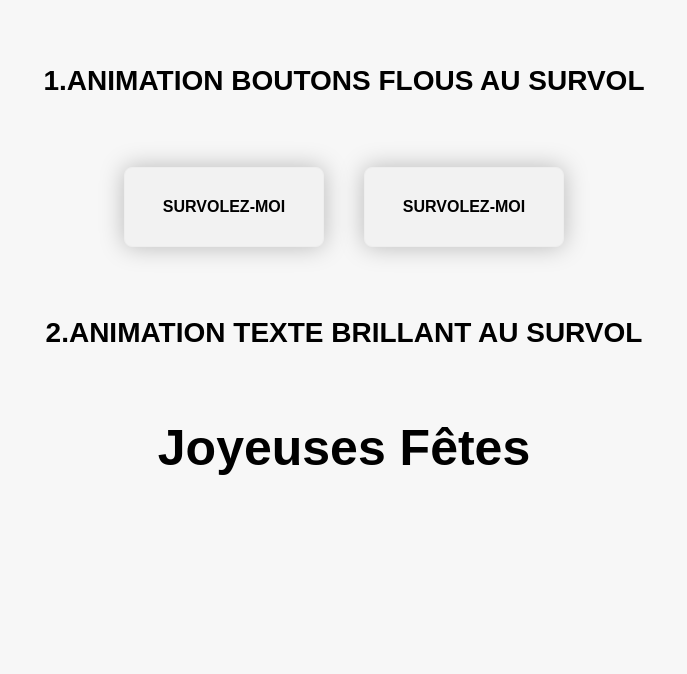
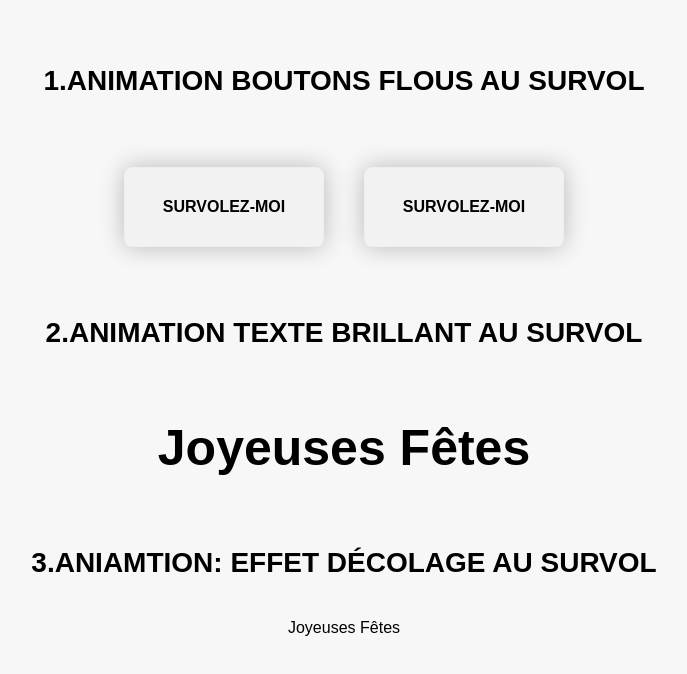
Before and after one commit to aperbet56/animations_au_survol, a plain HTML site: page index.html in a window 1280 px wide. Shown: the whole page, without its empty margins (296-983 px from the left). Drawn offline with Linux system fonts and the light colour scheme.

Commit message:
Ajout du code html pour l'effet décolage

```diff
--- a/index.html
+++ b/index.html
@@ -19,6 +19,18 @@
     <h2>2.Animation texte brillant au survol</h2>
     <p class="txt">Joyeuses Fêtes</p>
     <!--Fin de l'animation text glow-->
+
+    <!--Animation effet décolage -->
+    <h2>3.Aniamtion: effet décolage au survol</h2>
+    <div class="flyOff__card">
+      <div class="content">
+        <div class="txt__1">Joyeuses Fêtes</div>
+      </div>
+
+      <div class="back__border"></div>
+    </div>
+
+    <!--Fin de l'animation effet décolage -->
     <script src="script.js"></script>
   </body>
 </html>
```
